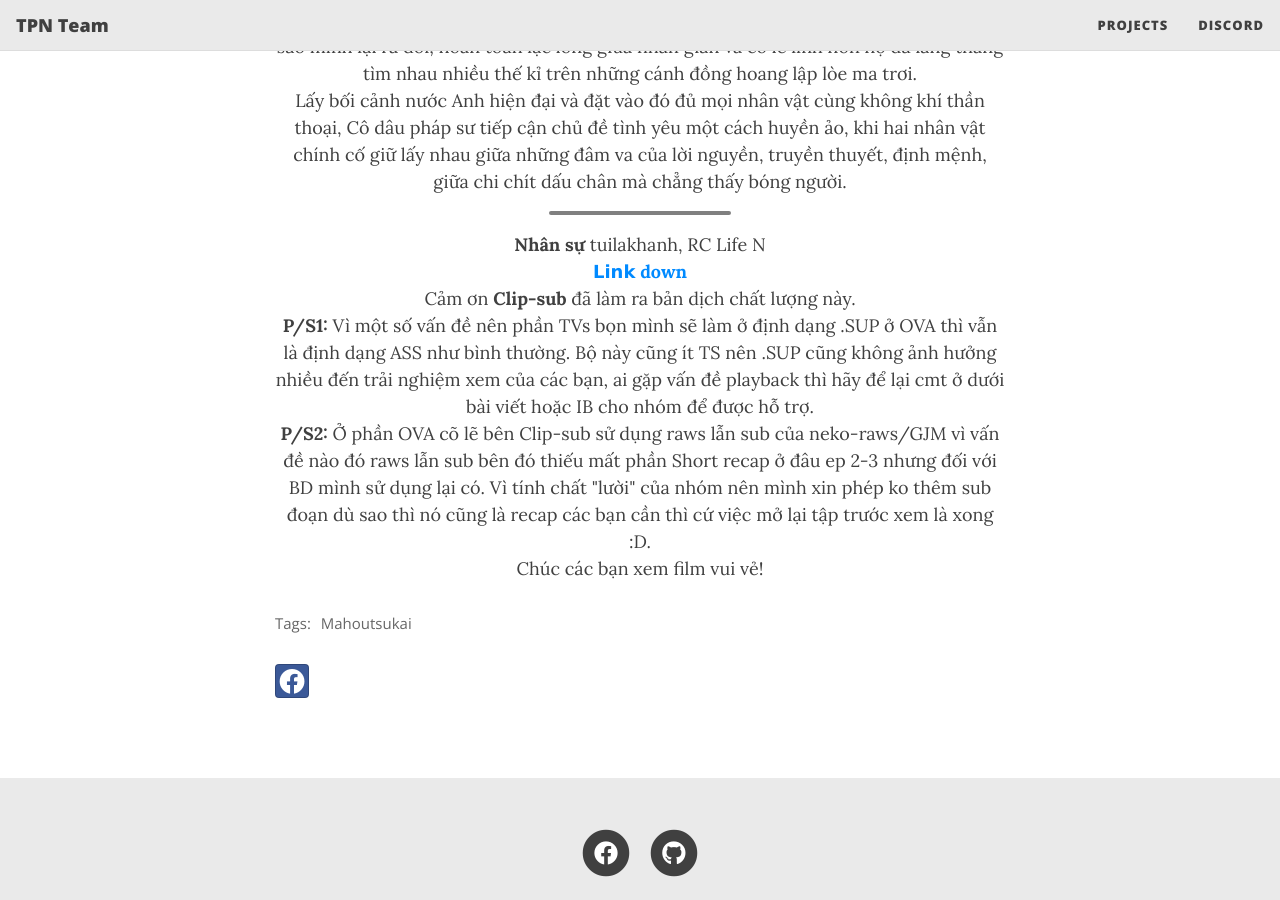
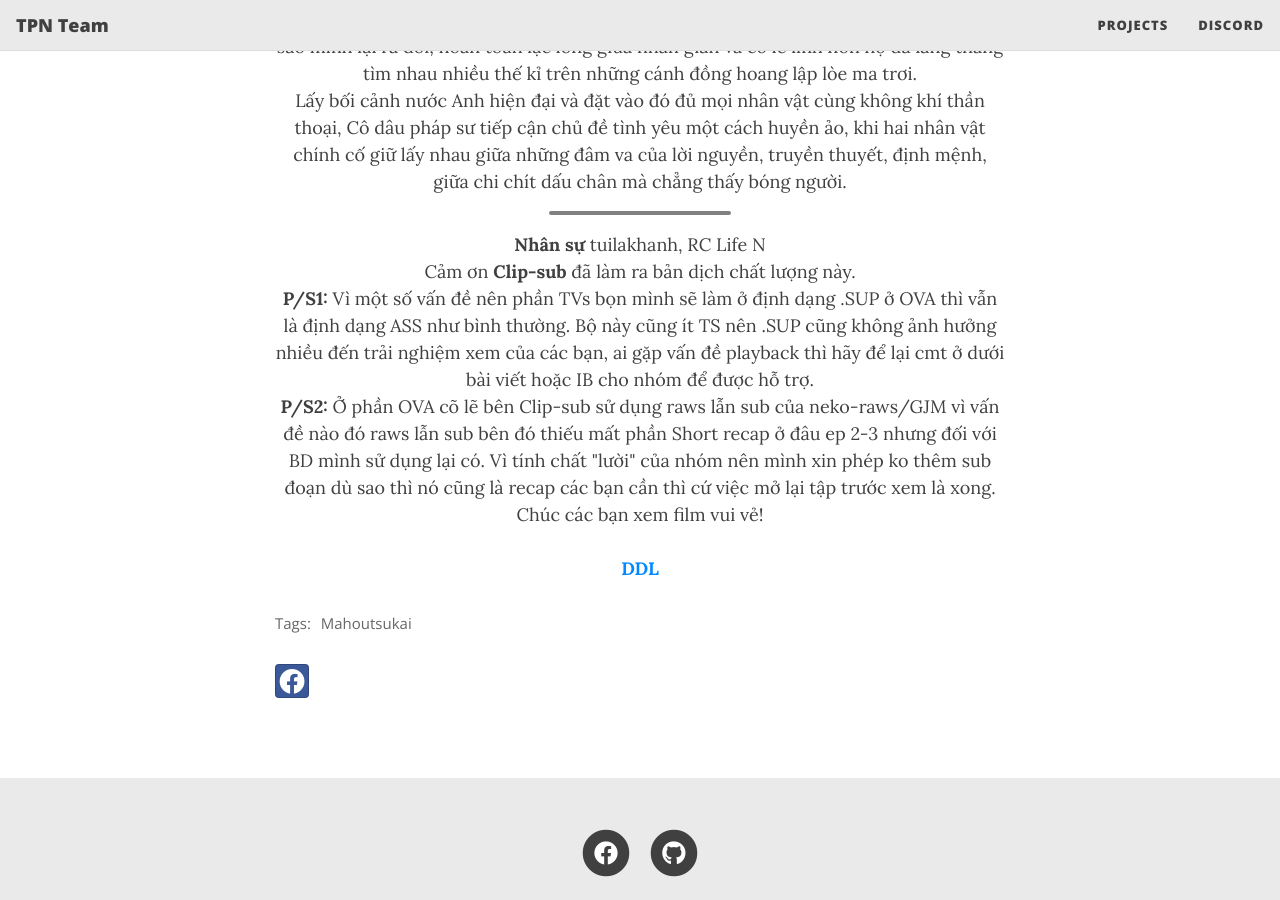
Before and after one commit to TPN-Team/TPN-Team.github.io, a Jekyll site: the page built from _posts/2021-08-13-mahoutsukai.md, in a window 1280 px wide and 900 px high, scrolled down 871 px. Built offline with Jekyll 4.4.1, drawn with Linux system fonts in a browser that asks for light colours; nearby versions of some CDN libraries.

Commit message:
Change download location

```diff
--- a/_posts/2021-08-13-mahoutsukai.md
+++ b/_posts/2021-08-13-mahoutsukai.md
@@ -18,10 +18,10 @@ Lấy bối cảnh nước Anh hiện đại và đặt vào đó đủ mọi nh
 <hr>
 
 <b>Nhân sự</b> tuilakhanh, RC Life N <br>
-<b><a href="https://github.com/TPN-Team/TPN-Team-DDL/blob/master/Mahoutsukai%20no%20Yome.md">𝗟𝗶𝗻𝗸 down</a></b> <br>
 Cảm ơn <b>Clip-sub</b> đã làm ra bản dịch chất lượng này. <br>
 <b>P/S1:</b> Vì một số vấn đề nên phần TVs bọn mình sẽ làm ở định dạng .SUP ở OVA thì vẫn là định dạng ASS như bình thường. Bộ này cũng ít TS nên .SUP cũng không ảnh hưởng nhiều đến trải nghiệm xem của các bạn, ai gặp vấn đề playback thì hãy để lại cmt ở dưới bài viết hoặc IB cho nhóm để được hỗ trợ. <br>
-<b>P/S2:</b> Ở phần OVA cõ lẽ bên Clip-sub sử dụng raws lẫn sub của neko-raws/GJM vì vấn đề nào đó raws lẫn sub bên đó thiếu mất phần Short recap ở đâu ep 2-3 nhưng đối với BD mình sử dụng lại có. Vì tính chất "lười" của nhóm nên mình xin phép ko thêm sub đoạn dù sao thì nó cũng là recap các bạn cần thì cứ việc mở lại tập trước xem là xong :D. <br>
-Chúc các bạn xem film vui vẻ!
+<b>P/S2:</b> Ở phần OVA cõ lẽ bên Clip-sub sử dụng raws lẫn sub của neko-raws/GJM vì vấn đề nào đó raws lẫn sub bên đó thiếu mất phần Short recap ở đâu ep 2-3 nhưng đối với BD mình sử dụng lại có. Vì tính chất "lười" của nhóm nên mình xin phép ko thêm sub đoạn dù sao thì nó cũng là recap các bạn cần thì cứ việc mở lại tập trước xem là xong. <br>
+Chúc các bạn xem film vui vẻ! <br><br>
+<b><a href="https://github.com/TPN-Team/TPN-Team-DDL/blob/master/Mahoutsukai%20no%20Yome.md">DDL</a></b> <br>
 </center>
 <!-- excerpt-end -->
```
